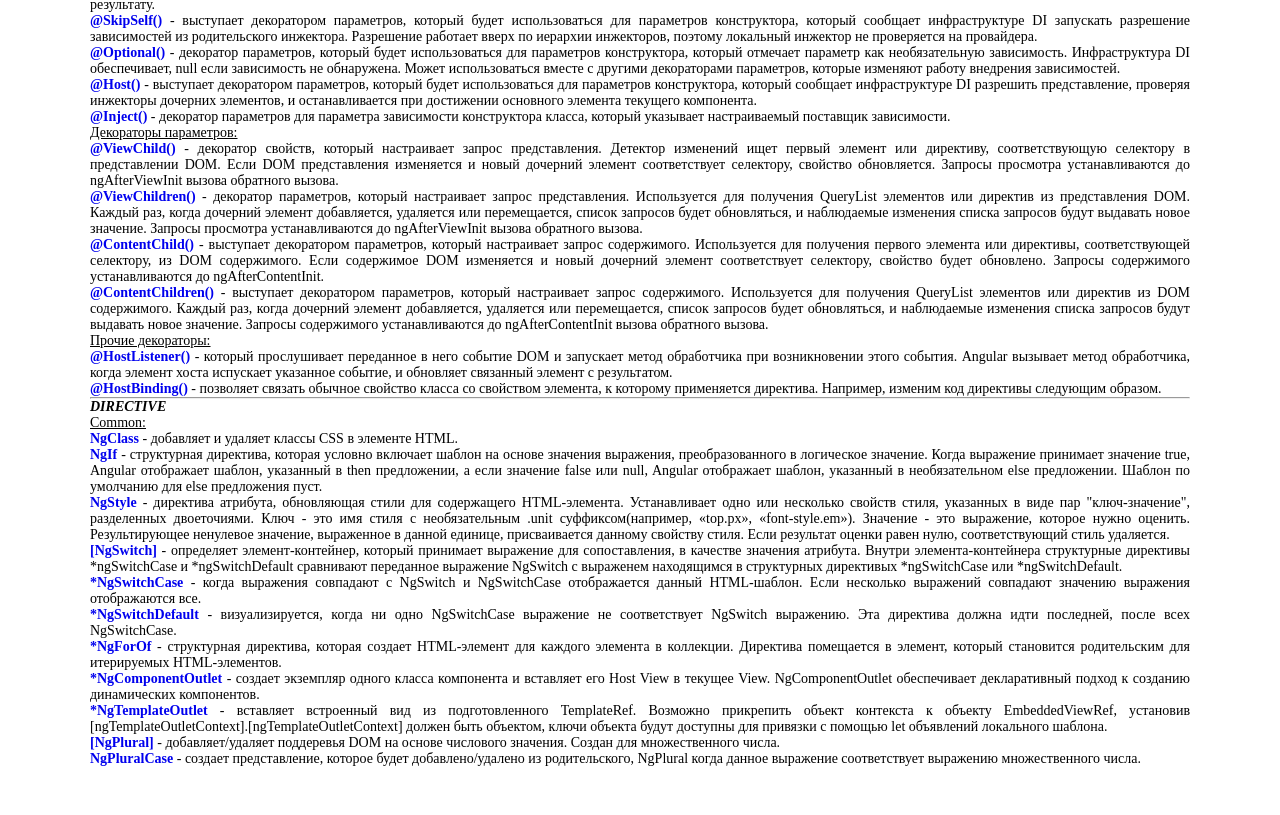
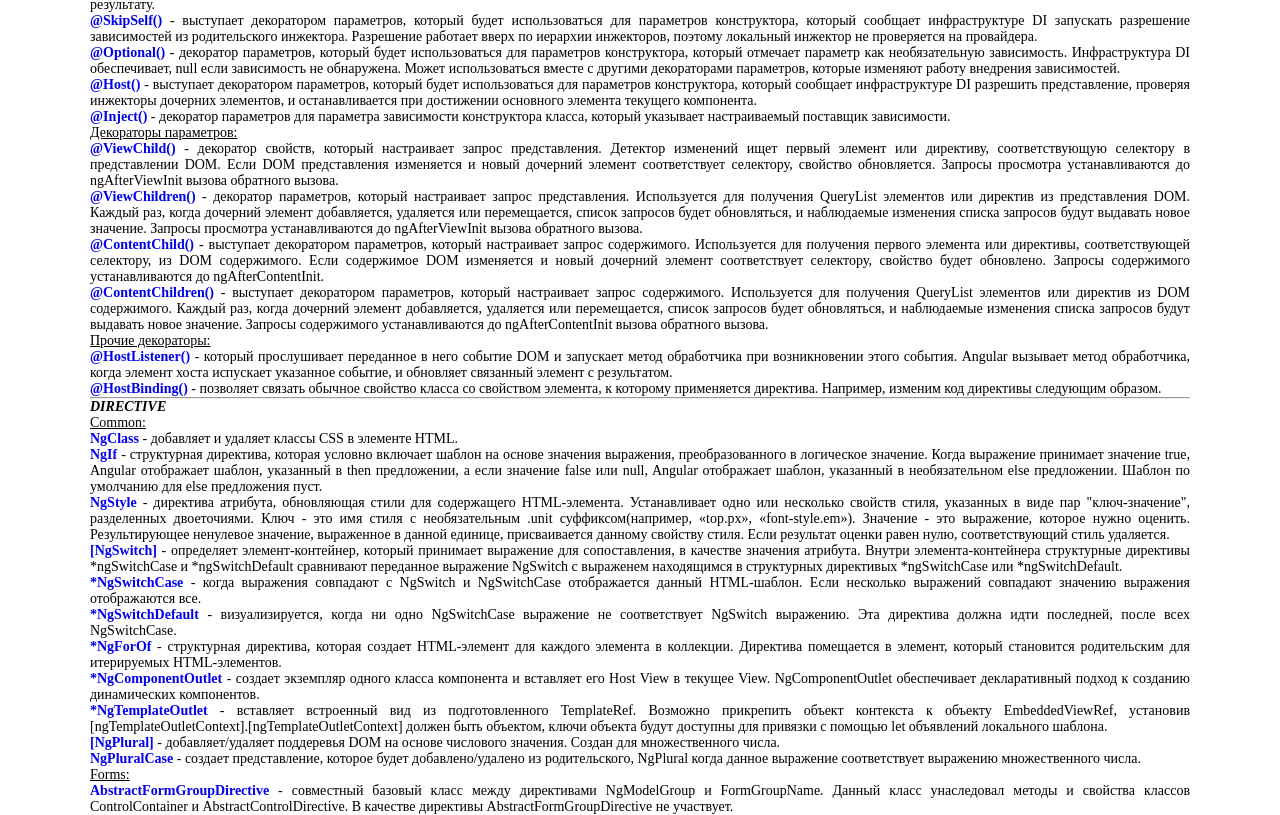
Before and after one commit to ArtemKashirin/API, an Angular app: page / in a window 1280 px wide. Shown: the part 807-1622 px from the top of the page. Before the commit the page ends 1574 px from the top, so only its background shows below. Built offline with nearby package versions, Linux system fonts and the light colour scheme.

Commit message:
DIRECTIVE: AbstractFormGroupDirective

```diff
--- a/src/app/app.component.html
+++ b/src/app/app.component.html
@@ -51,3 +51,5 @@
 <app-ng-component-outlet></app-ng-component-outlet>
 <app-ng-template-outlet></app-ng-template-outlet>
 <app-ng-plural></app-ng-plural>
+<p><u>Forms:</u></p>
+<app-abstract-form-group-directive></app-abstract-form-group-directive>
--- a/src/app/app.module.ts
+++ b/src/app/app.module.ts
@@ -48,6 +48,7 @@
 import { NgComponentOutletComponent } from './directive/ng-component-outlet/ng-component-outlet.component';
 import { NgTemplateOutletComponent } from './directive/ng-template-outlet/ng-template-outlet.component';
 import { NgPluralComponent } from './directive/ng-plural/ng-plural.component';
+import { AbstractFormGroupDirectiveComponent } from './directive/abstract-form-group-directive/abstract-form-group-directive.component';
 
 
 @NgModule({
@@ -98,6 +99,7 @@
     NgComponentOutletComponent,
     NgTemplateOutletComponent,
     NgPluralComponent,
+    AbstractFormGroupDirectiveComponent,
   ],
   imports: [
     BrowserModule,
--- /dev/null
+++ b/src/app/directive/abstract-form-group-directive/abstract-form-group-directive.component.html
@@ -0,0 +1,4 @@
+<p><b><a [href] = "this.AbstractFormGroupDirective">AbstractFormGroupDirective</a></b> - совместный базовый класс между директивами
+  NgModelGroup и FormGroupName. Данный класс унаследовал методы и свойства классов ControlContainer и AbstractControlDirective.
+  В качестве директивы AbstractFormGroupDirective не участвует.
+</p>
--- /dev/null
+++ b/src/app/directive/abstract-form-group-directive/abstract-form-group-directive.component.ts
@@ -0,0 +1,17 @@
+import {Component, OnInit} from '@angular/core';
+
+@Component({
+  selector: 'app-abstract-form-group-directive',
+  templateUrl: './abstract-form-group-directive.component.html',
+  styleUrls: ['./abstract-form-group-directive.component.scss']
+})
+export class AbstractFormGroupDirectiveComponent implements OnInit {
+  public AbstractFormGroupDirective: string = 'https://angular.io/api/forms/AbstractFormGroupDirective';
+
+  constructor() {
+  }
+
+  ngOnInit(): void {
+  }
+
+}
```
Also changed, not shown: src/app/directive/abstract-form-group-directive/abstract-form-group-directive.component.scss (added).
